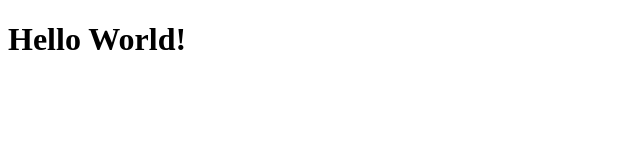
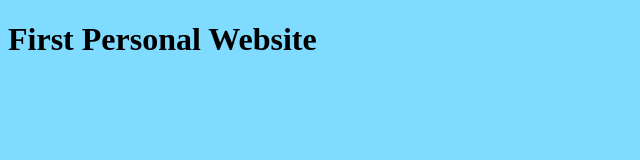
Before and after one commit to NoahAl777/my-website-learn, a plain HTML site: page index.html in a window 1280 px wide. Shown: the whole page, without its empty margins (0-640 px from the left). Drawn offline with Linux system fonts and the light colour scheme.

Commit message:
add style.css, connect index.html

```diff
--- a/index.html
+++ b/index.html
@@ -2,11 +2,12 @@
 <html lang="en">
 
 <head>
+  <link rel="stylesheet" href="style.css">
   <title>My Website</title>
 </head>
 
 <body>
-  <h1>Hello World!</h1>
+  <h1>First Personal Website</h1>
 </body>
 
 </html>
--- /dev/null
+++ b/style.css
@@ -0,0 +1,3 @@
+body {
+  background: #7FDBFF;
+}
```
